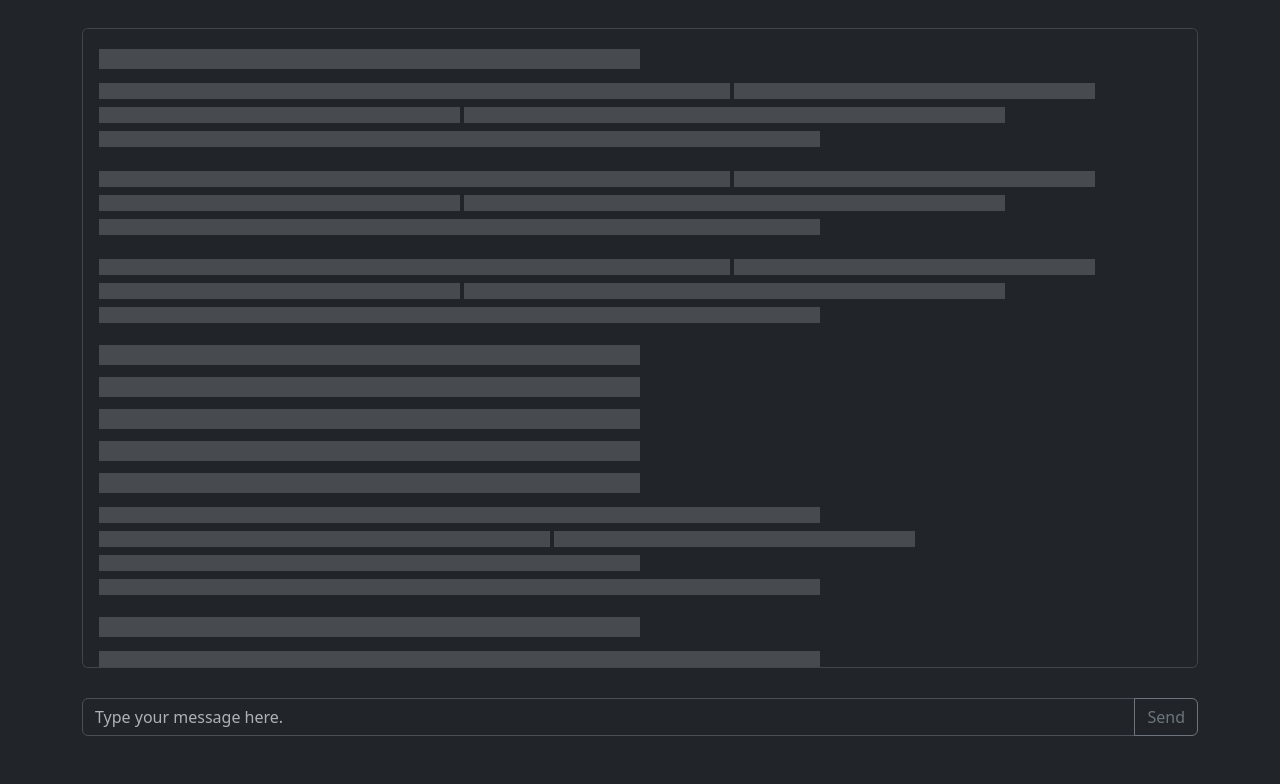
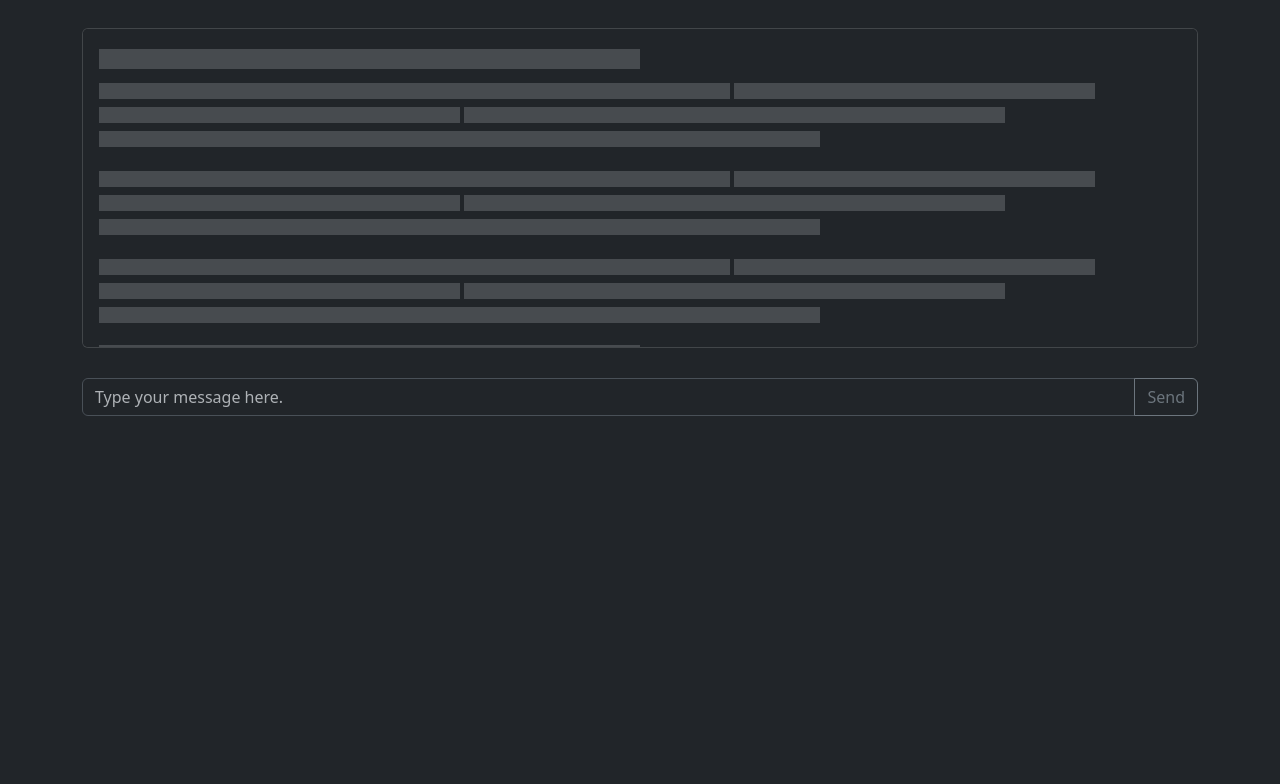
Before and after one commit to asoro-git/290902024, a website: page index.html in a window 1280 px wide. Shown: the part 939-1723 px from the top of the page. After the commit the page ends 1425 px from the top, so only its background shows below. Drawn offline with nearby package versions, Linux system fonts and the light colour scheme; no server answers.

Commit message:
height adjust for chatroom

```diff
--- a/index.html
+++ b/index.html
@@ -103,8 +103,7 @@
       </header>
     </section>
     <section>
-      <!--off canvas-->
-      <!-- <section>
+      <section>
         <div
           class="offcanvas offcanvas-start sidebar-sticky"
           tabindex="-1"
@@ -145,10 +144,10 @@
             </div>
           </div>
         </div>
-      </section> -->
+      </section>
     </section>
     <section>
-      <!--main-container-->
+      <!-- main-container -->
 
       <div class="container v-padding">
         <section>
--- a/static/css/stylesheet.css
+++ b/static/css/stylesheet.css
@@ -1,16 +1,12 @@
 :root {
-  --min-body-container-height: 80vh;
-  --min-message-container-height: 300px;
+  --height: 40vh;
+  --min-message-container-height: 80vh;
   --min-body-container-width: 50%;
   --min-chatbox-height: 45px;
   --vertical-gap: 30px;
 }
 .nav-link {
   color: whitesmoke !important;
-}
-
-.form {
-  width: 100%;
 }
 
 ::-webkit-scrollbar {
@@ -47,7 +43,7 @@ body {
 }
 
 .m-h {
-  height: var(--min-body-container-height);
+  max-height: var(--height);
   overflow: auto;
 }
 
```
